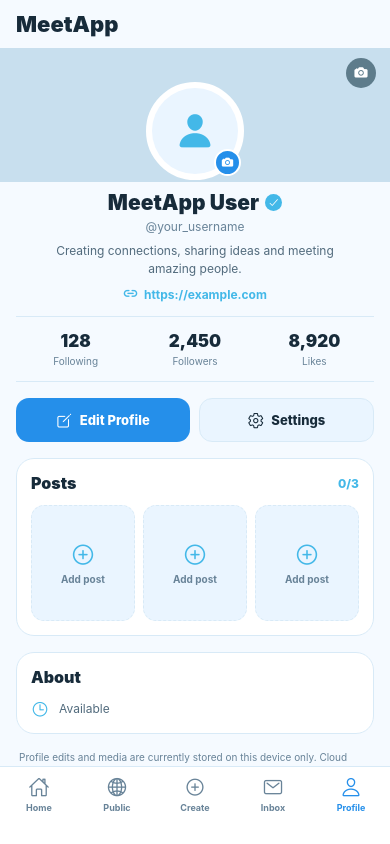
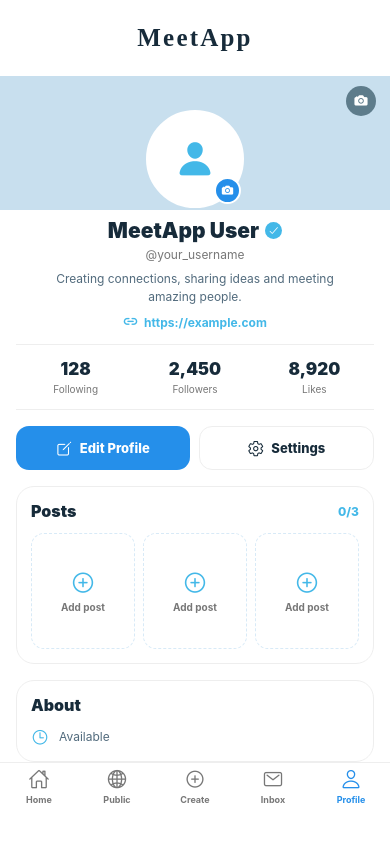
Before and after one commit to merlinbigolive/MeetApp, a React Native app: screen / in a window 390 px wide. Built offline with nearby package versions, Linux system fonts and the light colour scheme.

Commit message:
Make MeetApp theme pure white and refine header and navigation spacing

```diff
--- a/App.tsx
+++ b/App.tsx
@@ -11,8 +11,8 @@ type Media = { uri: string; type: 'image' | 'video'; name?: string; size?: numbe
 type Tab = 'Home' | 'Public' | 'Create' | 'Inbox' | 'Profile';
 
 const C = {
-  bg: '#F5FAFF', panel: '#FFFFFF', panel2: '#EAF5FF', text: '#172B3A',
-  muted: '#688398', pink: '#258FEA', cyan: '#43B8E8', border: '#D8EAF7'
+  bg: '#FFFFFF', panel: '#FFFFFF', panel2: '#FFFFFF', text: '#172B3A',
+  muted: '#777777', pink: '#258FEA', cyan: '#43B8E8', border: '#EEEEEE'
 };
 
 function CoverMediaSlide({ media }: { media: Media }) {
@@ -234,8 +234,8 @@ const s = StyleSheet.create({
   sectionHeading:{flexDirection:'row',alignItems:'center',justifyContent:'space-between'},
   coverViewer:{flex:1,backgroundColor:'#03050A',justifyContent:'center'},
   coverViewerClose:{position:'absolute',top:48,right:18,zIndex:3,width:42,height:42,borderRadius:22,backgroundColor:'#263442',alignItems:'center',justifyContent:'center'},
-  top:{height:48,flexDirection:'row',alignItems:'center',justifyContent:'flex-start',paddingHorizontal:16},
-  pageTitle:{color:C.text,fontSize:22,fontWeight:'900'},switchText:{color:C.cyan,fontSize:11,fontWeight:'700'},
+  top:{height:76,flexDirection:'row',alignItems:'center',justifyContent:'center',paddingHorizontal:16},
+  pageTitle:{color:C.text,fontSize:25,fontWeight:'700',fontFamily:'serif',letterSpacing:2.2},switchText:{color:C.cyan,fontSize:11,fontWeight:'700'},
   card:{backgroundColor:C.panel,borderRadius:22,borderWidth:1,borderColor:C.border,padding:15,gap:12},
   coverHeader:{flexDirection:'row',alignItems:'center',justifyContent:'space-between'},
   eyebrow:{color:C.cyan,fontSize:9,fontWeight:'900',letterSpacing:1.5},sectionTitle:{color:C.text,fontSize:16,fontWeight:'900'},
@@ -264,7 +264,7 @@ const s = StyleSheet.create({
   actions:{flexDirection:'row',gap:9},primary:{flex:1,minHeight:44,borderRadius:13,backgroundColor:C.pink,alignItems:'center',justifyContent:'center',flexDirection:'row',gap:7},
   primaryText:{color:'#fff',fontWeight:'800',fontSize:13},secondary:{flex:1,minHeight:44,borderRadius:13,backgroundColor:C.panel2,borderWidth:1,borderColor:C.border,alignItems:'center',justifyContent:'center',flexDirection:'row',gap:7},
   secondaryText:{color:C.text,fontSize:13,fontWeight:'800'},infoLine:{flexDirection:'row',alignItems:'center',gap:10},infoText:{color:'#526B7D',fontSize:12},
-  footerNote:{color:C.muted,fontSize:10,lineHeight:15,paddingHorizontal:3},nav:{height:78,backgroundColor:C.panel,borderTopWidth:1,borderColor:C.border,flexDirection:'row',alignItems:'center',justifyContent:'space-around',paddingTop:5,paddingBottom:28},
+  footerNote:{color:C.muted,fontSize:10,lineHeight:15,paddingHorizontal:3},nav:{height:82,backgroundColor:C.panel,borderTopWidth:1,borderColor:C.border,flexDirection:'row',alignItems:'center',justifyContent:'space-around',paddingTop:5,paddingBottom:40},
   navItem:{flex:1,alignItems:'center',justifyContent:'center',gap:3},navLabel:{fontSize:9,color:C.muted,fontWeight:'700'},
   simple:{flex:1,backgroundColor:C.bg,padding:20,paddingTop:55,gap:18},modalShade:{flex:1,backgroundColor:'#000B',justifyContent:'flex-end'},
   editSheet:{maxHeight:'90%',backgroundColor:C.panel,borderTopLeftRadius:24,borderTopRightRadius:24,padding:20},
```
